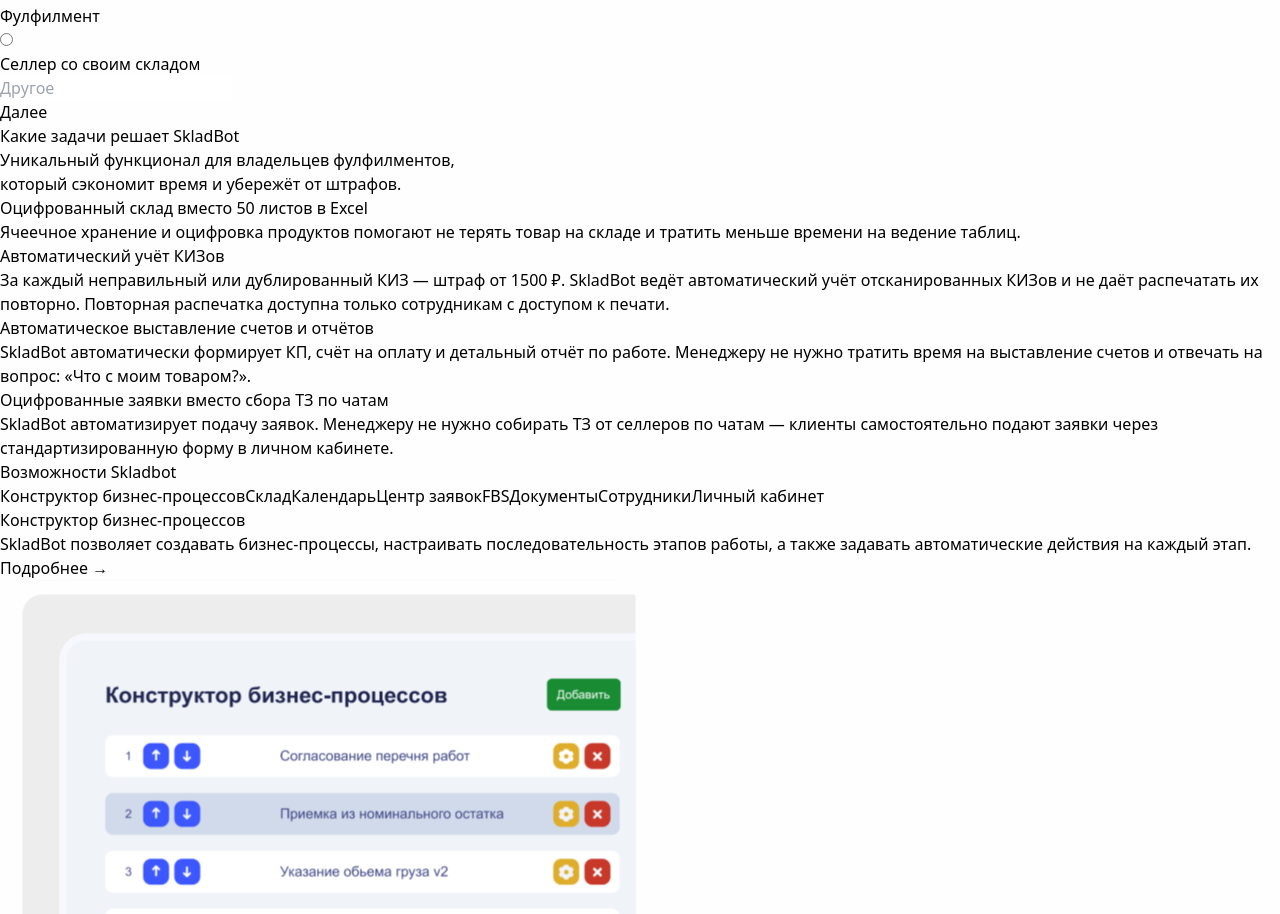
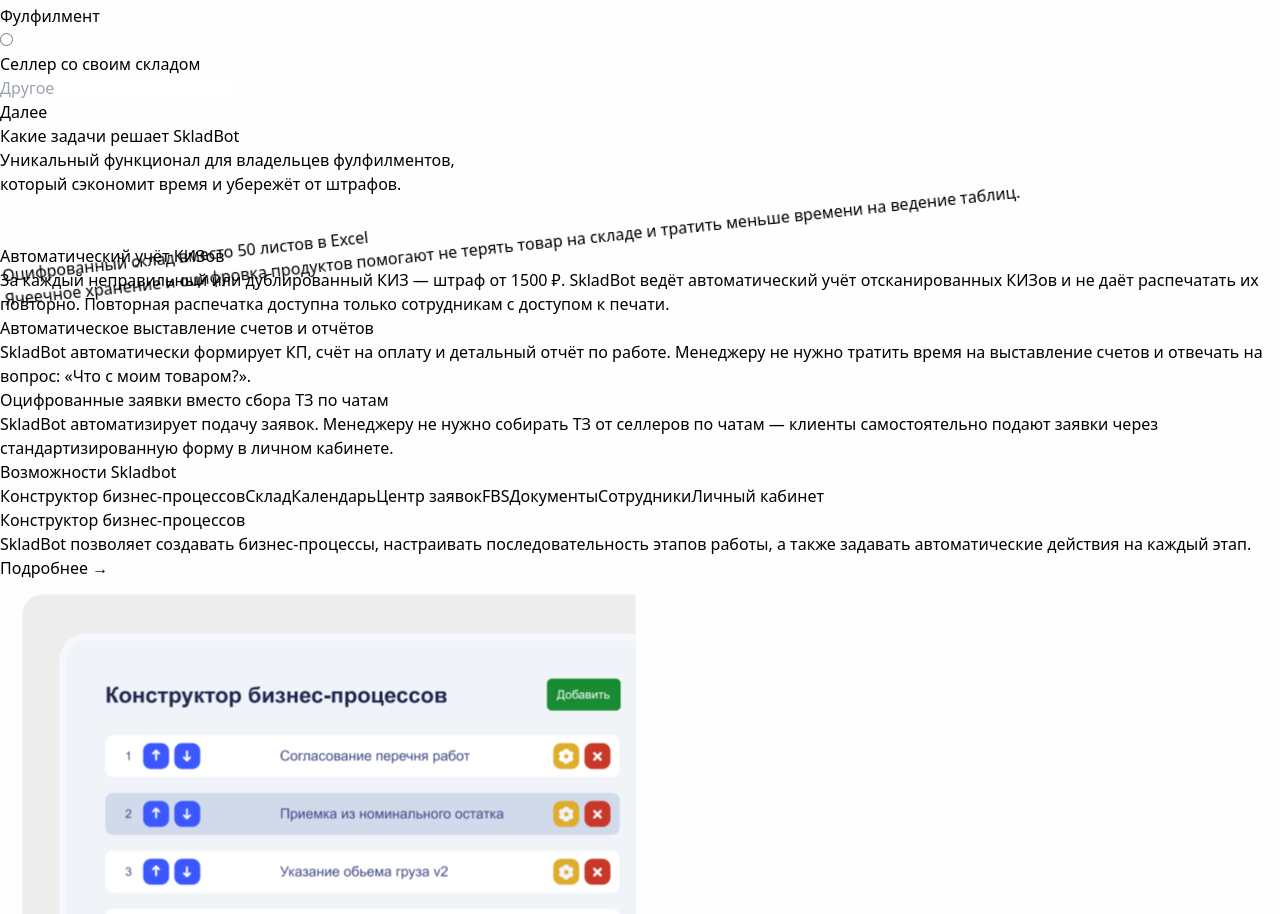
Before and after one commit to Abdurahmon6561/Skladbot-copy, a Vue app: page / in a window 1280 px wide. Shown: the part 2468-3382 px from the top of the page. Built offline with nearby package versions, Linux system fonts and the light colour scheme.

Commit message:
animation

```diff
--- a/src/components/main/Task.vue
+++ b/src/components/main/Task.vue
@@ -1,27 +1,34 @@
 <template>
-    <div class="flex justify-center text-center mt-[200px]">
+  <div class="flex justify-center text-center mt-[200px]" ref="container">
     <div>
       <div>
         <h1 class="lg:text-[40px] text-[32px] font-semibold mb-[20px]">
           Какие задачи решает SkladBot
         </h1>
         <p class="font-normal lg:text-[21px] text-[16px]">
-            Уникальный функционал для владельцев фулфилментов, <br /> который
-            сэкономит время и убережёт от штрафов.
+          Уникальный функционал для владельцев фулфилментов, <br />
+          который сэкономит время и убережёт от штрафов.
         </p>
       </div>
       <div class="mt-[80px] lg:flex">
-          <div class="lg:w-[435px] lg:h-[280px] rounded-2xl transform -rotate-[6.06deg] bg-[#E7EEFF] p-6">
+        <!-- First div -->
+        <div
+          class="lg:w-[435px] lg:h-[280px] rounded-2xl transform -rotate-[6.06deg] bg-[#E7EEFF] p-6"
+          :class="{ 'animate-slide-in-left': isVisible, 'opacity-0': !isVisible }"
+        >
           <h2 class="font-semibold text-[25px] text-[#3F4685] text-start">
             Оцифрованный склад вместо 50 листов в Excel
           </h2>
           <p class="font-normal lg:text-[17px] text-start mt-3">
-              Ячеечное хранение и оцифровка продуктов помогают не терять товар
-              на складе и тратить меньше времени на ведение таблиц.
+            Ячеечное хранение и оцифровка продуктов помогают не терять товар на
+            складе и тратить меньше времени на ведение таблиц.
           </p>
         </div>
         <!-- Second div -->
-          <div class="lg:z-10 lg:w-[548px] lg:h-[231px] rounded-2xl bg-[#3C57FF] p-6 lg:mt-[160px] mt-[70px] lg:ml-[-80px] transform rotate-[4.06deg] lg:rotate-0">
+        <div
+          :class="{ 'animate-slide-in-no-rotate': isVisible, 'opacity-0': !isVisible }"
+          class="lg:z-10 lg:w-[548px] lg:h-[231px] rounded-2xl bg-[#3C57FF] p-6 lg:mt-[160px] mt-[70px] lg:ml-[-80px]"
+        >
           <h2 class="font-semibold text-[25px] text-white text-start">
             Автоматический учёт КИЗов
           </h2>
@@ -33,28 +40,36 @@
           </p>
         </div>
 
-
-
         <div class="lg:z-10">
-            <div class="lg:z-10 lg:w-[500px] lg:h-[231px] rounded-2xl bg-white p-6 mt-[70px] lg:mt-0 lg:ml-[-80px] transform -rotate-[3.06deg] lg:rotate-0">
+          <!-- Third div  -->
+          <div
+            :class="{ 'animate-slide-in-right': isVisible, 'opacity-0': !isVisible }"
+            class="lg:z-10 lg:w-[500px] lg:h-[231px] rounded-2xl bg-white p-6 mt-[70px] lg:mt-0 lg:ml-[-80px] transform -rotate-[3.06deg] lg:rotate-0"
+          >
             <h2 class="font-semibold text-[25px] text-[#3F4685] text-start">
               Автоматическое выставление счетов и отчётов
             </h2>
-              <p class="font-normal lg:text-[17px] text-start mt-3 text-[#3F4685]">
+            <p
+              class="font-normal lg:text-[17px] text-start mt-3 text-[#3F4685]"
+            >
               SkladBot автоматически формирует КП, счёт на оплату и детальный
               отчёт по работе. Менеджеру не нужно тратить время на выставление
               счетов и отвечать на вопрос: «Что с моим товаром?».
             </p>
           </div>
 
-            <div class="lg:w-[493px] lg:h-[280px] rounded-2xl transform lg:-rotate-[6.06deg] rotate-[4.06deg] mt-[50px] bg-[#E7EEFF] p-6 lg:mt-[80px] lg:ml-[-80px] ">
+          <!-- Fourth div  -->
+          <div
+            :class="{ 'animate-slide-in-right': isVisible, 'opacity-0': !isVisible }"
+            class="lg:w-[493px] lg:h-[280px] rounded-2xl transform lg:-rotate-[6.06deg] rotate-[4.06deg] mt-[50px] bg-[#E7EEFF] p-6 lg:mt-[80px] lg:ml-[-80px]"
+          >
             <h2 class="font-semibold text-[25px] text-[#3F4685] text-start">
               Оцифрованные заявки вместо сбора ТЗ по чатам
             </h2>
             <p class="font-normal lg:text-[17px] text-start mt-3">
-                SkladBot автоматизирует подачу заявок. Менеджеру не нужно
-                собирать ТЗ от селлеров по чатам — клиенты самостоятельно подают
-                заявки через стандартизированную форму в личном кабинете.
+              SkladBot автоматизирует подачу заявок. Менеджеру не нужно собирать
+              ТЗ от селлеров по чатам — клиенты самостоятельно подают заявки
+              через стандартизированную форму в личном кабинете.
             </p>
           </div>
         </div>
@@ -64,5 +79,76 @@
 </template>
 
 <script setup>
-  // No specific data or methods required for this static content
+import { ref, onMounted, onUnmounted } from 'vue';
+
+const isVisible = ref(false);
+const container = ref(null);
+
+const handleScroll = (entries) => {
+  entries.forEach((entry) => {
+    if (entry.isIntersecting) {
+      isVisible.value = true;
+    }
+  });
+};
+
+onMounted(() => {
+  const observer = new IntersectionObserver(handleScroll, {
+    threshold: 0.3,
+  });
+  if (container.value) {
+    observer.observe(container.value);
+  }
+
+  onUnmounted(() => {
+    if (container.value) observer.unobserve(container.value);
+  });
+});
 </script>
+
+<style>
+@keyframes slide-in-left {
+  0% {
+    opacity: 0;
+    transform: translateX(-100%) rotate(-6.06deg);
+  }
+  100% {
+    opacity: 1;
+    transform: translateX(0) rotate(-6.06deg);
+  }
+}
+
+@keyframes slide-in-no-rotate {
+  0% {
+    opacity: 0;
+    transform: translateX(-100%);
+  }
+  100% {
+    opacity: 1;
+    transform: translateX(0);
+  }
+}
+
+@keyframes slide-in-right {
+  0% {
+    opacity: 0;
+    transform: translateX(100%);
+  }
+  100% {
+    opacity: 1;
+    transform: translateX(0);
+  }
+}
+
+.animate-slide-in-left {
+  animation: slide-in-left 1s ease-out forwards;
+}
+
+.animate-slide-in-no-rotate {
+  animation: slide-in-no-rotate 1s ease-out forwards;
+}
+
+.animate-slide-in-right {
+  animation: slide-in-right 1s ease-out forwards;
+}
+</style>
```
Lines whose indentation alone changed are shown as unchanged.
